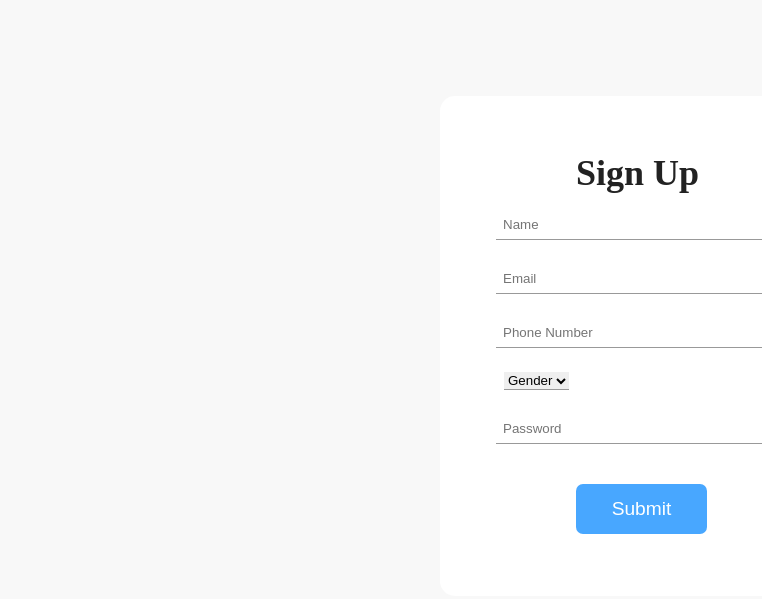
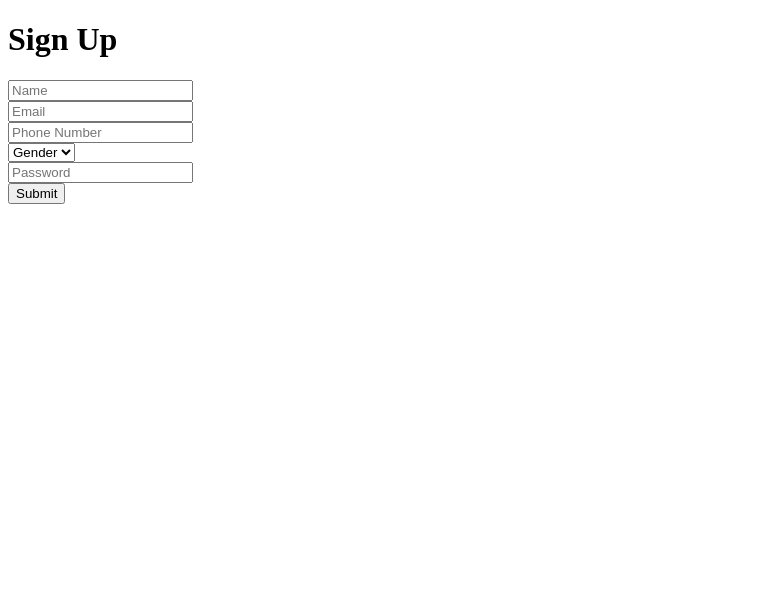
Before and after one commit to lebrin-Ay/simple-form, a plain HTML site: page index.html in a window 1280 px wide. Shown: the whole page, without its empty margins (0-762 px from the left). Drawn offline with Linux system fonts and the light colour scheme.

Commit message:
changed to one file

```diff
--- a/css/style.css
+++ /dev/null
@@ -1,85 +0,0 @@
-
-* {
-    margin: 0;
-    padding: 0;
-    box-sizing: border-box;
-}
-
-*:before, *:after {
-    box-sizing: border-box;
-}
-
-body {
-    background-color: #F8F8F8;
-    color: #222;
-    font-size: 13px;
-}
-
-.container {
-    margin-left: auto;
-    margin-right: auto;
-    display: flex;
-    justify-content: space-between;
-    width: 400px;
-    height: 500px;
-    background-color: #ffff;
-    margin-top: 6rem;
-    padding: 3.5rem;
-    border-radius: 15px;
-    /* outline: 1px solid red; */
-}
-
-.title {
-    font-size: 36px;
-    font-weight: 700;
-    width: 367px;
-    margin-bottom: 1rem;
-    margin-left: 5rem;
-}
-
-
-
-.form-group input {
-    width: 300px;
-    border: none;
-    outline-color: #999999;
-    border-bottom: 1px solid #999999;
-    margin-bottom: 1.5rem;
-    display: inline-block;
-    padding: 7px;
-}
-
-select {
-    margin-left: .5rem;
-    border: none;
-    border-bottom: 1px solid #999999;
-    margin-bottom: 1.5rem;
-}
-
-.input-focus:focus {
-    border-color: transparent;
-    margin-left: .6rem;
-    cursor: auto;
-    outline: none;
-    border-bottom: 1px solid #999999;
-    font-weight: bold;
-}
-
-.btn-register {
-    background-color: #48a7ff;
-    color: #fff;
-    font-size: 1.2rem;
-    border: none;
-    width: 131px;
-    height: 50px;
-    border-radius: 7px;
-    margin-top: 1rem;
-    margin-left: 5rem;
-    transition: all 0.3s ease-in-out;
-}
-
-.btn-register:hover {
-    cursor: pointer;
-    background-color: #4292DC;
-    transform: scale(1.1);
-}
--- a/css/success.css
+++ /dev/null
@@ -1,51 +0,0 @@
-* {
-    margin: 0;
-    padding: 0;
-    box-sizing: border-box;
-}
-
-*:before, *:after {
-    box-sizing: border-box;
-}
-
-body {
-    background-color: #F8F8F8;
-    color: #222;
-    font-size: 1.5rem;
-}
-
-.container {
-    margin-left: auto;
-    margin-right: auto;
-    width: 900px;
-    background-color: #ffff;
-    margin-top: 10rem;
-    padding: 3.5rem;
-    border-radius: 15px;
-}
-
-.success {
-    text-align: center;
-}
-
-
-h1 {
-    text-transform: uppercase;
-}
-
-footer {
-    text-align: center;
-    margin-top: 3rem;
-}
-
-footer a {
-    text-decoration: none;
-    color: #222;
-    font-size: 1rem;
-}
-
-footer a:hover {
-    cursor: pointer;
-    transform: scale(1.1);
-    color: #4292DC;
-}
--- a/index.html
+++ b/index.html
@@ -5,7 +5,6 @@
     <meta http-equiv="X-UA-Compatible" content="IE=edge" />
     <meta name="viewport" content="width=device-width, initial-scale=1.0" />
     <title>Sign up</title>
-    <link rel="stylesheet" href="./css/style.css">
   </head>
   <body>
 
@@ -13,24 +12,24 @@
 
     <main>
 
-      <div class="container">
-        <div class="left-container">
+      <div>
+        <div>
           <h1 class="title">Sign Up</h1>
 
-          <form class="form-signup" action="./success.html">
-            <div class="form-group">
-              <input type="text" name="fname" class="input-focus" placeholder="Name" class="input" required/>
+          <form action="" onsubmit="success()">
+            <div>
+              <input type="text" name="fname" placeholder="Name" class="input" required/>
             </div>
 
-            <div class="form-group">
+            <div>
               <input type="email" name="email" class="input-focus" placeholder="Email" required/>
             </div>
 
-            <div class="form-group">
+            <div>
               <input type="text" name="phone-number" class="input-focus" placeholder="Phone Number" required/>
             </div>
 
-            <div class="form-group">
+            <div>
               <select name="gender" required>
                 <option value="" disabled selected hidden>Gender</option>
                 <option value="male">Male</option>
@@ -39,19 +38,24 @@
             </div>
 
 
-            <div class="form-group">
-              <input type="password" name="password" class="input-focus" placeholder="Password" required>
+            <div>
+              <input type="password" name="password" placeholder="Password" required>
             </div>
 
-            <button class="btn-register">Submit</button>
+            <button>Submit</button>
           </form>
 
         </div>
-
 
       </div>
     </main>
 
     <footer></footer>
+
+    <script>
+      function success() {
+        alert("Login Successful");
+      }
+    </script>
   </body>
 </html>
```
Also changed, not shown: success.html (deleted, +0 -34 lines).
